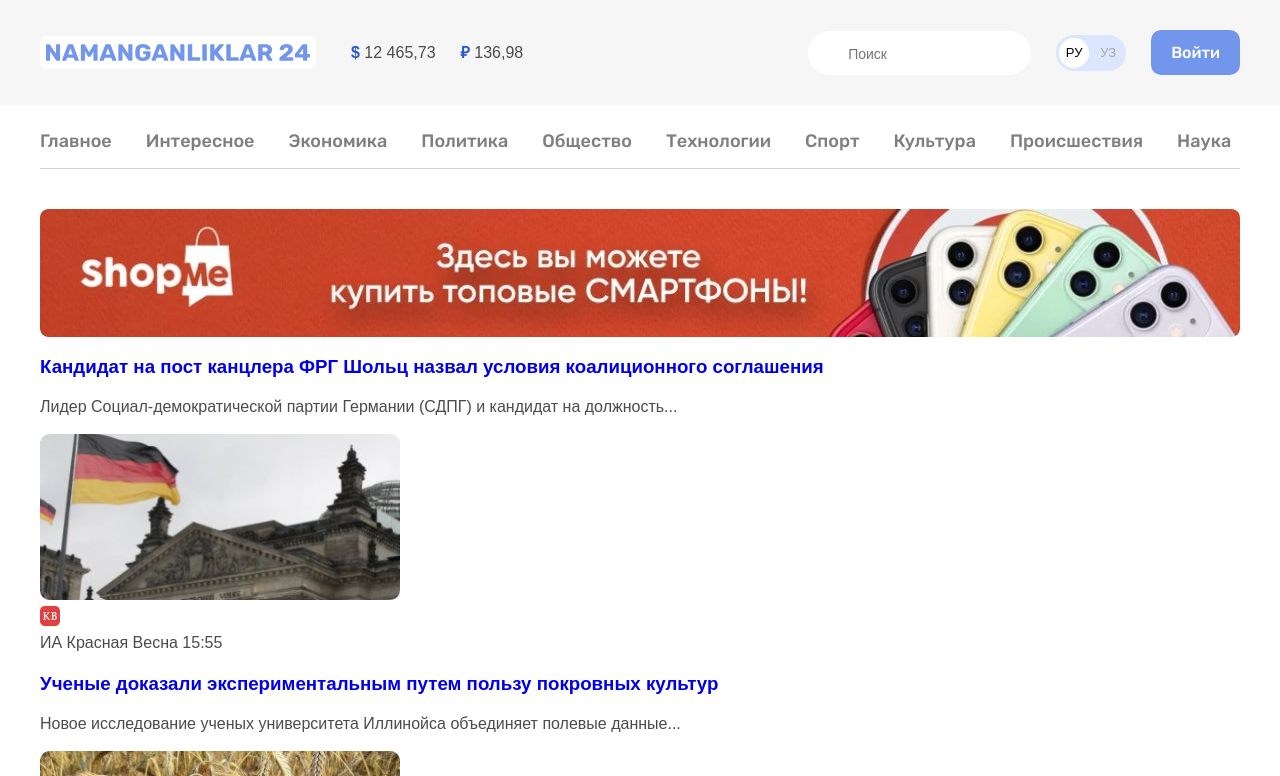
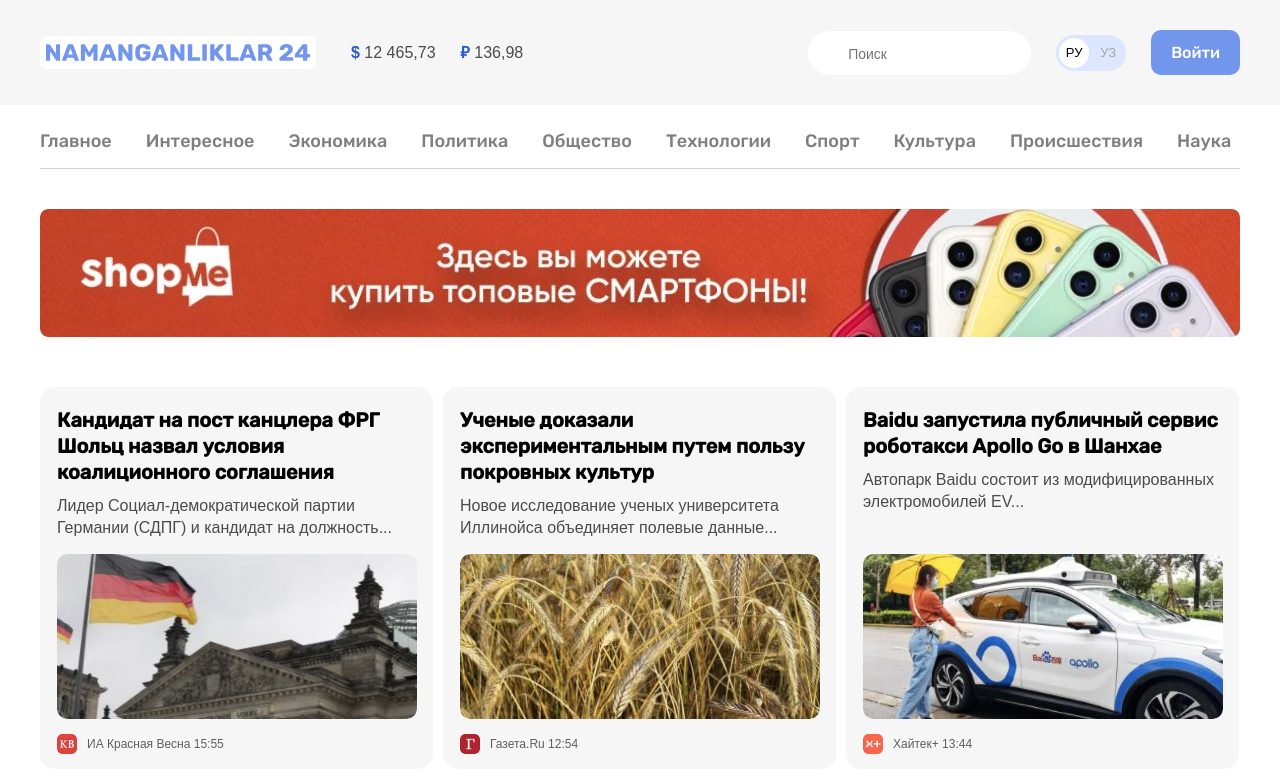
Before and after one commit to S-Yunusov/News-24, a plain HTML site: page index.html in a window 1280 px wide. Shown: the top 776 px of the page. Drawn offline with Linux system fonts and the light colour scheme.

Commit message:
Add news  grid style

```diff
--- a/css/style.css
+++ b/css/style.css
@@ -246,7 +246,81 @@ img{
   border-radius: 8px;
 }
 
+
 /* MAIL-CONTENT */
 .main-content{
   flex-grow: 1;
+  padding-top: 50px;
 }
+
+
+/* NEWS-GRID */
+.news-grid{
+  margin-left: -10px;
+  margin-bottom: -10px;
+  display: flex;
+  flex-wrap: wrap;
+}
+.news-grid__item {
+  margin-left: 10px;
+  margin-bottom: 10px;
+  max-width: 393px;
+}
+.article-card {
+  padding: 20px 17px 15px;
+  display: flex;
+  flex-direction: column;
+  border-radius: 15px;
+  background-color: var(--card-bg-color);
+}
+.article-card__title {
+  margin-top: 0;
+  margin-bottom: 10px;
+  font-family: "Rubik-Medium", "Arial", sans-serif;
+  font-size: 20px;
+  line-height: 26px;
+}
+.article-card__link {
+  display: inline-block;
+  color: #000;
+}
+.article-card__link:hover{
+  color: var(--accent-color);
+}
+.article-card__link:active{
+  opacity: 0.6;
+}
+.article-card__text {
+  margin-top: 0;
+  margin-bottom: 15px;
+}
+.article-card__img {
+  margin-top: auto;
+  margin-bottom: 15px;
+  max-width: 360px;
+  height: 165px;
+  display: block;
+  border-radius: 10px;
+  object-fit: cover;
+
+}
+.article-card__footer {
+  display: flex;
+  align-items: center;
+}
+.irticle-card__source-icon {
+  margin-right: 10px;
+  width: 20px;
+  height: 20px;
+  border-radius: 5px;
+}
+.article-card__source-time {
+  font-size: 12px;
+  line-height: normal;
+  color: #5e5f61;
+}
+.article-card__source {
+  font-size: 12px;
+  line-height: 14px;
+  color: #5e5f61;
+}
```
